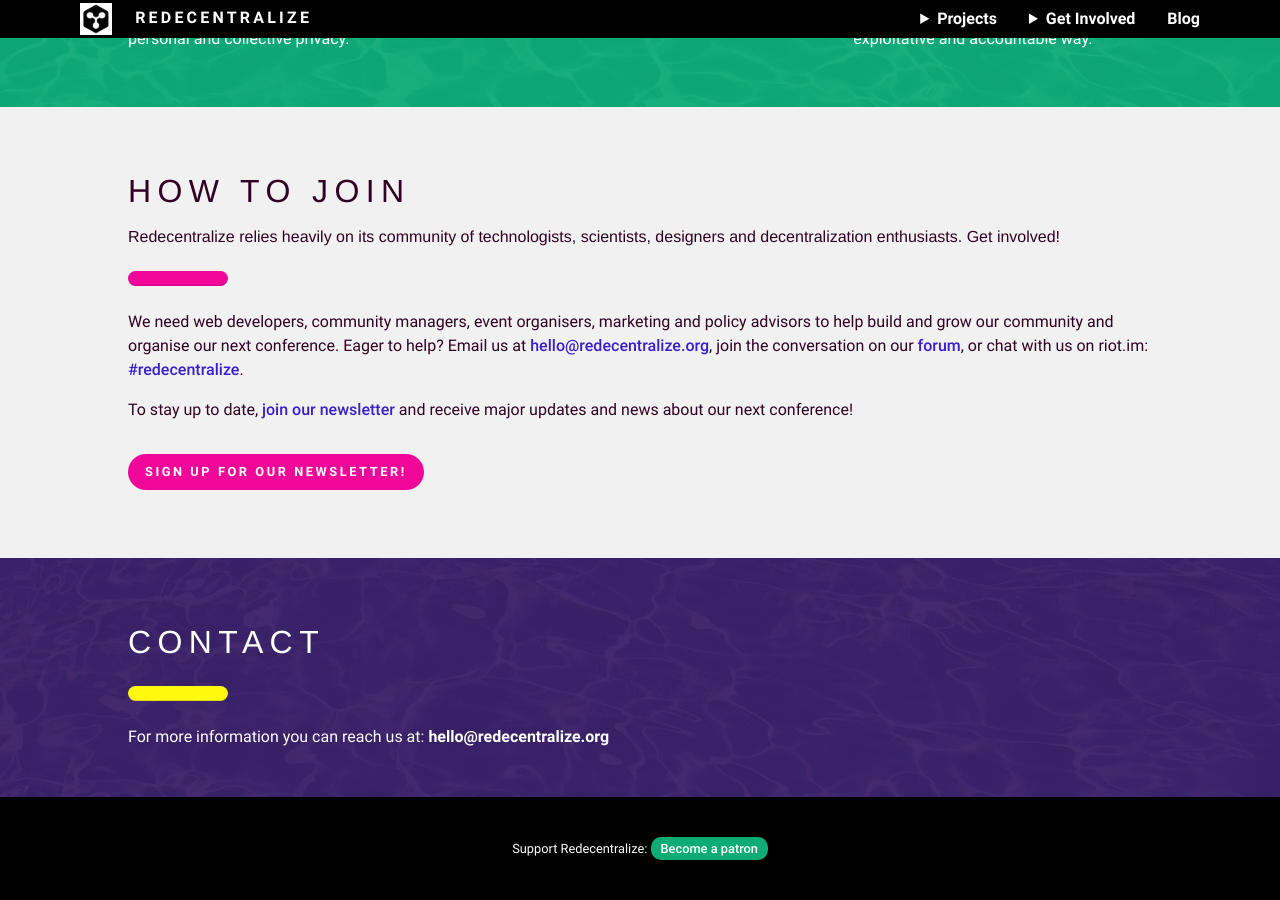
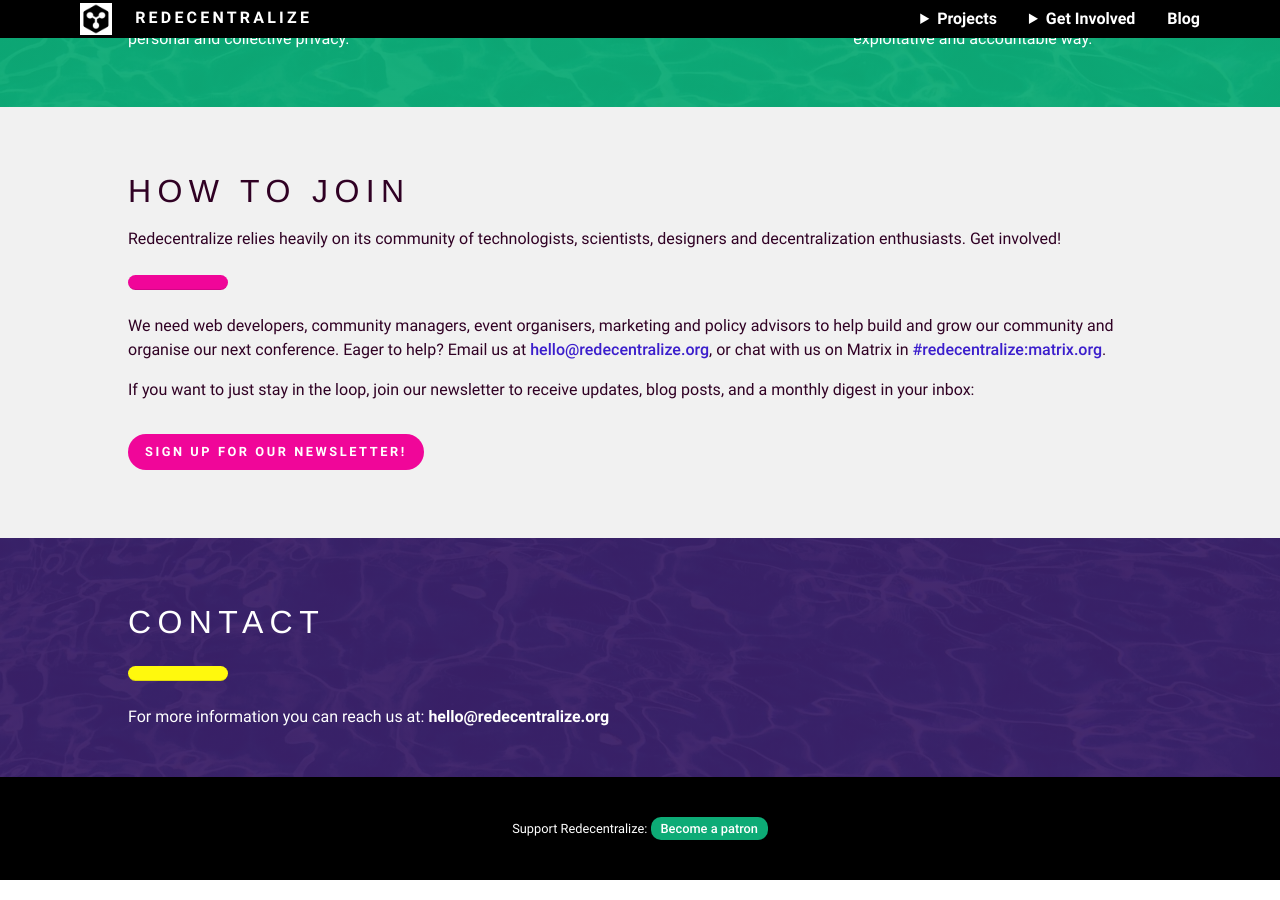
Before and after one commit to redecentralize/redecentralize-website, a Jekyll site: the page built from index.html, in a window 1280 px wide and 900 px high, scrolled down 1712 px. Built offline with Jekyll 4.4.1, drawn with Linux system fonts in a browser that asks for light colours.

Commit message:
tweak phrasing of 'How to join'

```diff
--- a/index.html
+++ b/index.html
@@ -69,13 +69,13 @@
     <h1 class="caps">
       How to join
     </h1>
-    <h4 class="">Redecentralize relies heavily on its community of technologists, scientists, designers and decentralization enthusiasts. Get involved!</h4>
+    <p class="lead">Redecentralize relies heavily on its community of technologists, scientists, designers and decentralization enthusiasts. Get involved!</p>
     <hr class="pill magenta"/>
     <p>
-      We need web developers, community managers, event organisers, marketing and policy advisors to help build and grow our community and organise our next conference. Eager to help? Email us at <a href="mailto:hello@redecentralize.org">hello@redecentralize.org</a>, join the conversation on our <a href='https://groups.google.com/forum/#!forum/redecentralize' target="_blank">forum</a>, or chat with us on riot.im: <a href='https://riot.im/app/#/room/#redecentralize:matrix.org' target="_blank">#redecentralize</a>.
+      We need web developers, community managers, event organisers, marketing and policy advisors to help build and grow our community and organise our next conference. Eager to help? Email us at <a href="mailto:hello@redecentralize.org">hello@redecentralize.org</a>, or chat with us on Matrix in <a href="https://riot.im/app/#/room/#redecentralize:matrix.org" target="_blank">#redecentralize:matrix.org</a>.
     </p>
     <p>
-      To stay up to date, <a href="http://eepurl.com/DgRA1">join our newsletter</a> and receive major updates and news about our next conference!
+      If you want to just stay in the loop, join our newsletter to receive updates, blog posts, and a monthly digest in your inbox:
     </p>
     <div class="py2">
       <a class="btn btn-news caps" target="_blank" href="http://eepurl.com/DgRA1">Sign up for our newsletter!</a>
```
